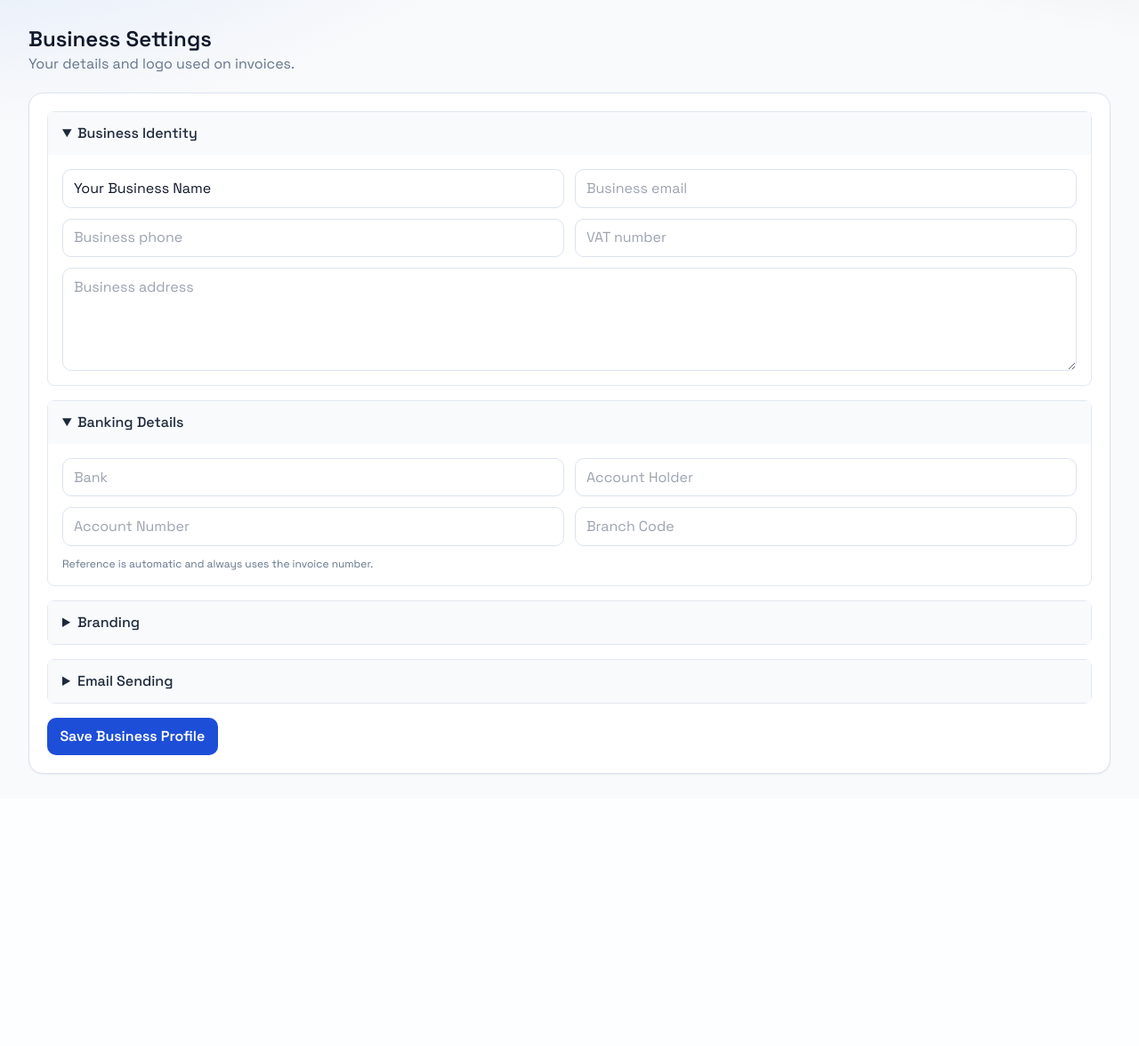
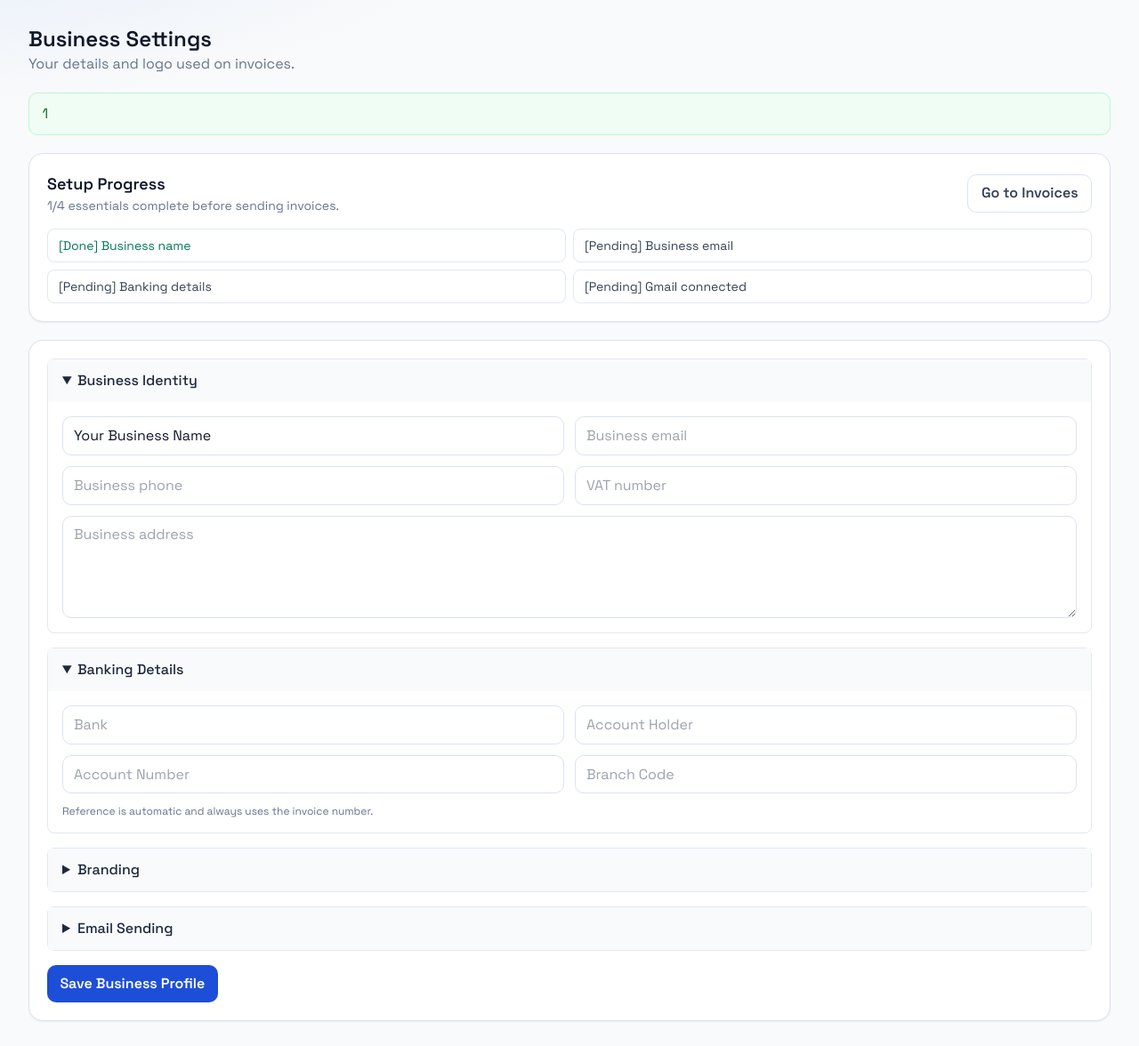
Before and after one commit to kluthuli23/Vanta-Pilot, a FastAPI app: page /settings/business in a window 1280 px wide. Shown: the part 65-1241 px from the top of the page at 89% size. Before the commit the page ends 936 px from the top, so only its background shows below. Run offline with FastAPI, Linux system fonts and the light colour scheme; the visitor is signed in with stand-in values (Sample User, id 1); data that the repository does not hold is empty; some libraries are stand-ins or nearby versions.

Commit message:
Improve onboarding flow

```diff
--- a/invoice_pro_system/web/routers/auth.py
+++ b/invoice_pro_system/web/routers/auth.py
@@ -97,6 +97,7 @@ def _rate_limited(request: Request, action: str) -> bool:
 async def login_page(request: Request):
     if request.session.get("user_id"):
         return RedirectResponse(url="/dashboard", status_code=303)
+    draft = request.session.get("login_form_draft", {})
     return templates.TemplateResponse(
         request,
         "login.html",
@@ -107,6 +108,7 @@ async def login_page(request: Request):
             "error": request.query_params.get("error"),
             "next": request.query_params.get("next", "/dashboard"),
             "csrf_token": _csrf_token(request),
+            "draft_email": draft.get("email", ""),
         },
     )
 
@@ -115,6 +117,7 @@ async def login_page(request: Request):
 async def signup_page(request: Request):
     if request.session.get("user_id"):
         return RedirectResponse(url="/dashboard", status_code=303)
+    draft = request.session.get("signup_form_draft", {})
     return templates.TemplateResponse(
         request,
         "signup.html",
@@ -123,6 +126,7 @@ async def signup_page(request: Request):
             "app_name": config.APP_NAME,
             "error": request.query_params.get("error"),
             "csrf_token": _csrf_token(request),
+            "draft_email": draft.get("email", ""),
         },
     )
 
@@ -139,6 +143,7 @@ async def login_submit(request: Request):
     email = str(form.get("email", "")).strip().lower()
     password = str(form.get("password", ""))
     next_url = str(form.get("next", "/dashboard")) or "/dashboard"
+    request.session["login_form_draft"] = {"email": email}
     if not next_url.startswith("/"):
         next_url = "/dashboard"
 
@@ -150,6 +155,7 @@ async def login_submit(request: Request):
     request.session["user_id"] = user["id"]
     request.session["user_email"] = user["email"]
     request.session["user_role"] = user["role"]
+    request.session.pop("login_form_draft", None)
     return RedirectResponse(url=next_url, status_code=303)
 
 
@@ -165,6 +171,7 @@ async def signup_submit(request: Request):
     email = str(form.get("email", "")).strip().lower()
     password = str(form.get("password", ""))
     confirm = str(form.get("confirm_password", ""))
+    request.session["signup_form_draft"] = {"email": email}
 
     if password != confirm:
         params = urlencode({"error": "Passwords do not match."})
@@ -178,6 +185,10 @@ async def signup_submit(request: Request):
     request.session["user_id"] = user["id"]
     request.session["user_email"] = user["email"]
     request.session["user_role"] = user["role"]
+    request.session.pop("signup_form_draft", None)
+    request.session["onboarding_notice"] = (
+        "Account created. Add your business details, banking details, and Gmail connection to send your first invoice."
+    )
     BusinessProfileService().upsert_profile(
         user_id=int(user["id"]),
         business_name="",
--- a/invoice_pro_system/web/routers/dashboard.py
+++ b/invoice_pro_system/web/routers/dashboard.py
@@ -89,6 +89,27 @@ def _check(name: str, ok: bool, detail: str) -> dict:
     return {"name": name, "ok": ok, "detail": detail}
 
 
+def _business_setup_items(profile: dict, google_connected: bool) -> list[dict]:
+    return [
+        {
+            "label": "Business name",
+            "done": bool((profile.get("business_name") or "").strip()),
+        },
+        {
+            "label": "Business email",
+            "done": bool((profile.get("business_email") or "").strip()),
+        },
+        {
+            "label": "Banking details",
+            "done": bool((profile.get("banking_details") or "").strip()),
+        },
+        {
+            "label": "Gmail connected",
+            "done": bool(google_connected),
+        },
+    ]
+
+
 @router.get("/dashboard", response_class=HTMLResponse)
 async def dashboard(request: Request):
     """Main dashboard showing business overview."""
@@ -105,6 +126,7 @@ async def dashboard(request: Request):
     total_outstanding = sum(inv.get("balance_due", 0) for inv in outstanding)
     profile = BusinessProfileService().get_profile(user_id) if user_id is not None else {}
     google_connected = OAuthService().is_google_connected(user_id) if user_id is not None else False
+    setup_items = _business_setup_items(profile, google_connected)
     checklist = [
         {
             "label": "Business profile set",
@@ -147,6 +169,8 @@ async def dashboard(request: Request):
             "summary": summary,
             "checklist": checklist,
             "checklist_done": checklist_done,
+            "setup_items": setup_items,
+            "setup_done": len([item for item in setup_items if item["done"]]),
             "now": datetime.now(),
         },
     )
@@ -366,6 +390,8 @@ async def business_settings_page(request: Request):
         profile["vat_number"] = draft.get("vat_number", profile.get("vat_number", ""))
         profile["business_address"] = draft.get("business_address", profile.get("business_address", ""))
     google_conn = OAuthService().get_google_connection(user_id)
+    onboarding_notice = request.session.pop("onboarding_notice", None)
+    setup_items = _business_setup_items(profile, bool(google_conn))
     banking_fields = _parse_banking_details(profile.get("banking_details", ""))
     if draft:
         banking_fields = {
@@ -384,6 +410,9 @@ async def business_settings_page(request: Request):
             "banking_fields": banking_fields,
             "google_connected": bool(google_conn),
             "google_account_email": (google_conn or {}).get("provider_account_email", ""),
+            "setup_items": setup_items,
+            "setup_done": len([item for item in setup_items if item["done"]]),
+            "onboarding_notice": onboarding_notice,
             "message": request.query_params.get("message"),
             "error": request.query_params.get("error"),
         },
--- a/invoice_pro_system/web/templates/business_settings.html
+++ b/invoice_pro_system/web/templates/business_settings.html
@@ -9,12 +9,35 @@
         <p class="text-slate-500">Your details and logo used on invoices.</p>
     </div>
 
+    {% if onboarding_notice %}
+    <div class="notice-ok">{{ onboarding_notice }}</div>
+    {% endif %}
+
     {% if message %}
     <div class="notice-ok">{{ message }}</div>
     {% endif %}
     {% if error %}
     <div class="notice-err">{{ error }}</div>
     {% endif %}
+
+    <section class="shell-card p-5">
+        <div class="flex flex-col sm:flex-row sm:items-center sm:justify-between gap-3">
+            <div>
+                <h2 class="text-lg font-semibold text-slate-900">Setup Progress</h2>
+                <p class="text-sm text-slate-500">{{ setup_done }}/{{ setup_items|length }} essentials complete before sending invoices.</p>
+            </div>
+            <a href="/invoices" class="btn btn-muted">Go to Invoices</a>
+        </div>
+        <div class="grid grid-cols-1 md:grid-cols-2 gap-2 mt-4">
+            {% for item in setup_items %}
+            <div class="flex items-center justify-between rounded-lg border border-slate-200 px-3 py-2">
+                <span class="text-sm {% if item.done %}text-emerald-700{% else %}text-slate-700{% endif %}">
+                    {% if item.done %}[Done]{% else %}[Pending]{% endif %} {{ item.label }}
+                </span>
+            </div>
+            {% endfor %}
+        </div>
+    </section>
 
     <section class="shell-card p-5">
         <form method="post" action="/settings/business" enctype="multipart/form-data" class="space-y-4">
--- a/invoice_pro_system/web/templates/login.html
+++ b/invoice_pro_system/web/templates/login.html
@@ -27,7 +27,7 @@
             <input type="hidden" name="csrf_token" value="{{ csrf_token }}">
             <div>
                 <label class="block text-sm text-slate-600 mb-1">Email</label>
-                <input type="email" name="email" required class="field" autocomplete="username" />
+                <input type="email" name="email" required class="field" autocomplete="username" value="{{ draft_email or '' }}" />
             </div>
             <div>
                 <label class="block text-sm text-slate-600 mb-1">Password</label>
--- a/invoice_pro_system/web/templates/signup.html
+++ b/invoice_pro_system/web/templates/signup.html
@@ -23,7 +23,7 @@
             <input type="hidden" name="csrf_token" value="{{ csrf_token }}">
             <div>
                 <label class="block text-sm text-slate-600 mb-1">Email</label>
-                <input type="email" name="email" required class="field" autocomplete="email" />
+                <input type="email" name="email" required class="field" autocomplete="email" value="{{ draft_email or '' }}" />
             </div>
             <div>
                 <label class="block text-sm text-slate-600 mb-1">Password</label>
```
Also changed, not shown: invoice_pro_system/web/templates/dashboard.html (+6 -1 lines).
